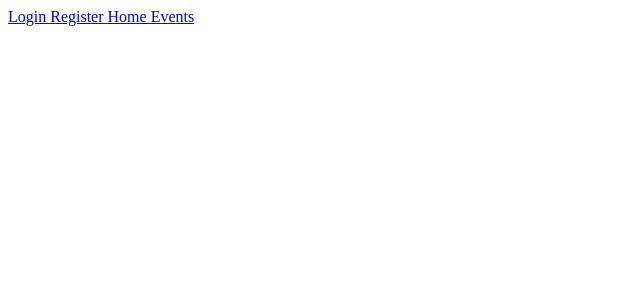
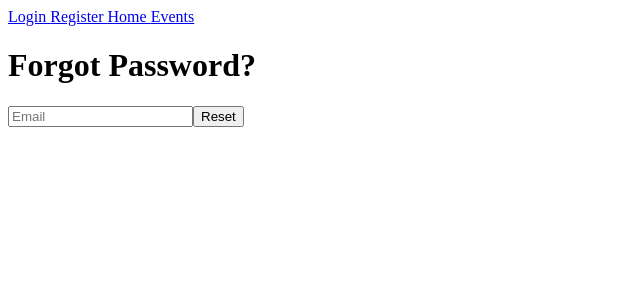
Before and after one commit to floresloyd/hackcuny24-app, a React (Vite) app in the folder front-end/: page /forgot in a window 1280 px wide. Shown: the top 300 px of the page, without its empty margins (0-640 px from the left). Built offline with nearby package versions, Linux system fonts and the light colour scheme.

Commit message:
Forgot PW

```diff
--- a/front-end/src/App.jsx
+++ b/front-end/src/App.jsx
@@ -4,6 +4,7 @@ import Login from "./pages/Login";
 import Navbar from "./components/Navbar";
 import Register from "./pages/Register";
 import Events from "./pages/Events";
+import Forgot from "./pages/Forgot";
 
 function App() {
   return (
@@ -13,8 +14,11 @@ function App() {
         <Routes>
           <Route path="/login" element={<Login />} />
           <Route path="/register" element={<Register />} />
+          <Route path="/forgot" element={<Forgot />} />
+
           <Route path="/" element={<Home />} />
           <Route path="/events" element={<Events />} />
+
         </Routes>
       </BrowserRouter>
     </div>
--- /dev/null
+++ b/front-end/src/pages/Forgot.jsx
@@ -0,0 +1,32 @@
+import { sendPasswordResetEmail } from "firebase/auth";
+import userDatabase from "../Fireserver";
+
+function Forgot() {
+
+    const handleReset = (e) => {
+        e.preventDefault(); // Prevent default form submission behavior
+
+        // Fix: Change from value() to value
+        const email = e.target.email.value;
+
+        sendPasswordResetEmail(userDatabase, email)
+            .then(() => {
+                alert("Password Reset Email Sent");
+            })
+            .catch(err => {
+                alert(err.message); // Display a more user-friendly error message
+            });
+    }
+
+    return (
+        <div>
+            <h1> Forgot Password?</h1>
+            <form onSubmit={handleReset}>
+                <input type="email" name="email" placeholder="Email" />
+                <button type="submit">Reset</button>
+            </form>
+        </div>
+    );
+}
+
+export default Forgot;
--- a/front-end/src/pages/Login.jsx
+++ b/front-end/src/pages/Login.jsx
@@ -21,6 +21,10 @@ function Login() {
                 alert(err.message); // Show error message
             });
     }
+        const handleForgotPassword = () => {
+            history('/forgot')
+        }
+
 
     return (
         <div>
@@ -30,6 +34,7 @@ function Login() {
                 <input type="password" name='password' placeholder="Password"/>
                 <button type="submit"> Sign In</button>
             </form>
+            <span><button onClick={handleForgotPassword}>Forgot Password</button></span>
         </div>
     );
 }
```
